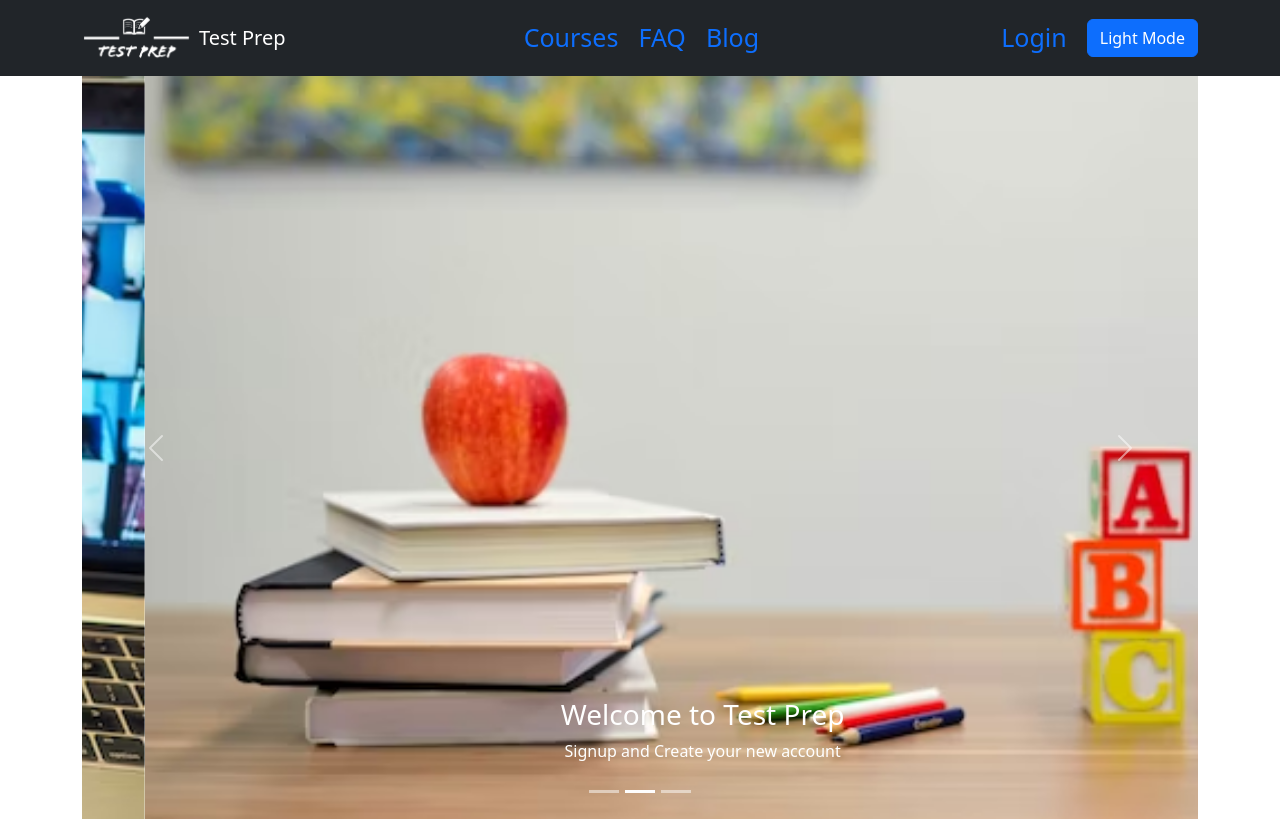
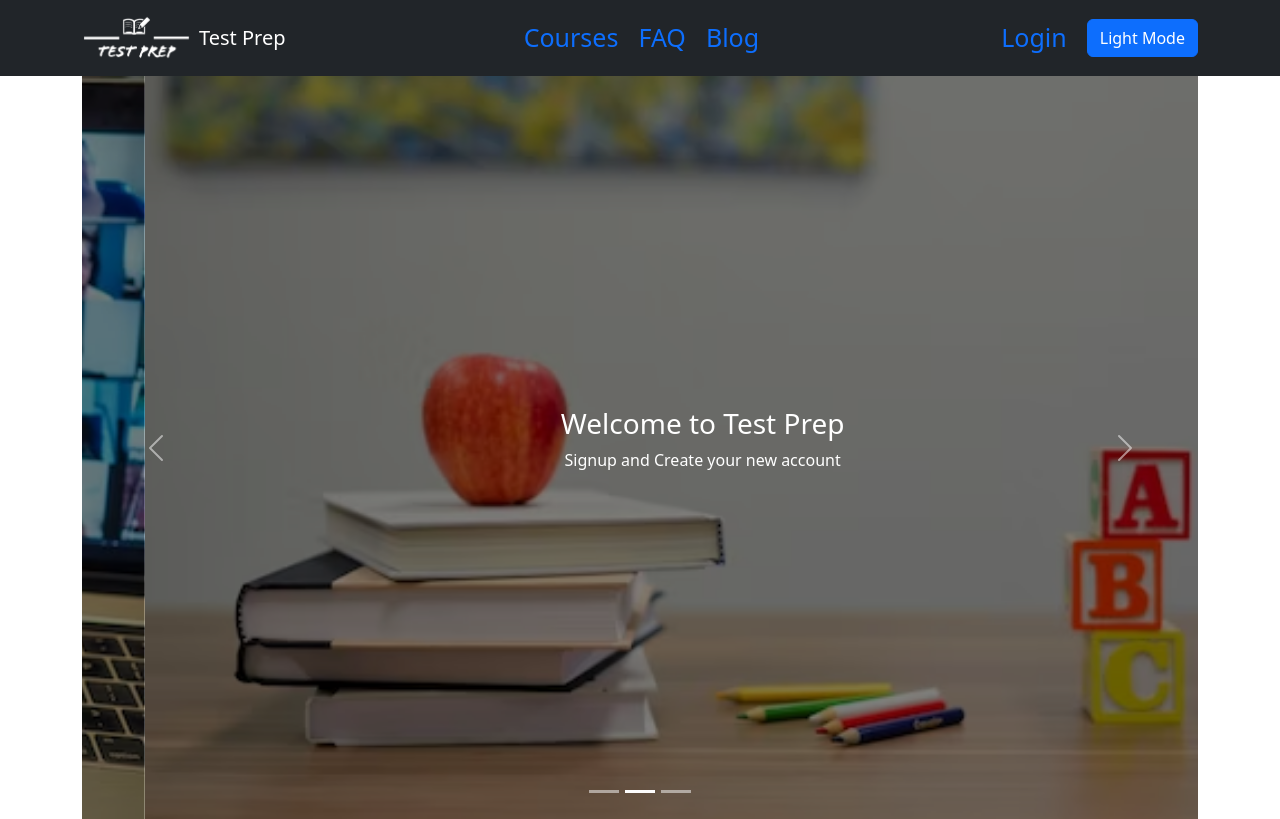
Before and after one commit to hachinrayhan/learning-platform-client, a React (Create React App) app: page / in a window 1280 px wide. Built offline with nearby package versions, Linux system fonts and the light colour scheme; no server answers.

Commit message:
image overlay added

```diff
--- /dev/null
+++ b/src/components/Home/Home.css
@@ -0,0 +1,5 @@
+.carousel-caption {
+    width: 100%;
+    height: 100%;
+    background: rgba(0, 0, 0, .5);
+}
--- a/src/components/Home/Home.js
+++ b/src/components/Home/Home.js
@@ -3,45 +3,50 @@ import Carousel from 'react-bootstrap/Carousel';
 import photo1 from '../../images/photo1.png';
 import photo2 from '../../images/photo2.png';
 import photo3 from '../../images/photo3.png';
+import './Home.css';
 
 const Home = () => {
     return (
         <Carousel className='container'>
-            <Carousel.Item>
+            <Carousel.Item className='position-relative'>
                 <img
                     className="d-block w-100"
                     src={photo1}
                     alt="First slide"
                 />
-                <Carousel.Caption>
-                    <h3>Welcome to Test Prep</h3>
-                    <p>Go to Courses choose the course you need</p>
+                <Carousel.Caption className='carousel-caption position-absolute top-0 start-0 position-relative'>
+                    <div className='position-absolute top-50 start-50 translate-middle'>
+                        <h3>Welcome to Test Prep</h3>
+                        <p>Go to Courses and choose the course you need</p>
+                    </div>
                 </Carousel.Caption>
             </Carousel.Item>
-            <Carousel.Item>
+            <Carousel.Item className='position-relative'>
                 <img
                     className="d-block w-100"
                     src={photo2}
                     alt="Second slide"
                 />
 
-                <Carousel.Caption>
-                    <h3>Welcome to Test Prep</h3>
-                    <p>Signup and Create your new account</p>
+                <Carousel.Caption className='carousel-caption position-absolute top-0 start-0 position-relative'>
+                    <div className='position-absolute top-50 start-50 translate-middle'>
+                        <h3>Welcome to Test Prep</h3>
+                        <p>Signup and Create your new account</p>
+                    </div>
                 </Carousel.Caption>
             </Carousel.Item>
-            <Carousel.Item>
+            <Carousel.Item className='position-relative'>
                 <img
                     className="d-block w-100"
                     src={photo3}
                     alt="Third slide"
                 />
 
-                <Carousel.Caption>
-                    <h3>Welcome to Test Prep</h3>
-                    <p>
-                        Login your account and get premium access
-                    </p>
+                <Carousel.Caption className='carousel-caption position-absolute top-0 start-0 position-relative'>
+                    <div className='position-absolute top-50 start-50 translate-middle'>
+                        <h3>Welcome to Test Prep</h3>
+                        <p>Login your account and get premium access</p>
+                    </div>
                 </Carousel.Caption>
             </Carousel.Item>
         </Carousel>
```
